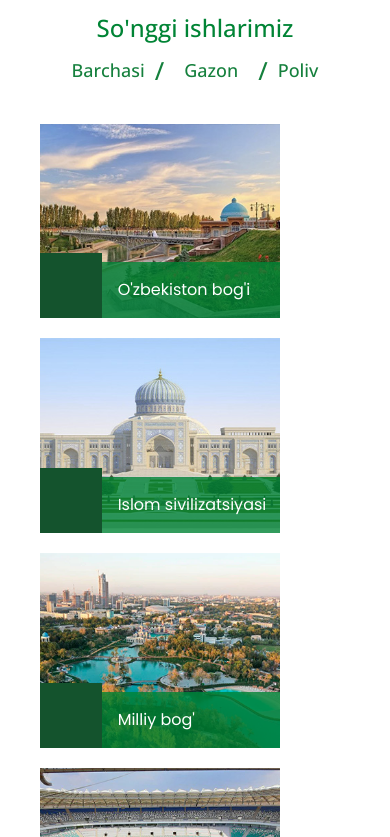
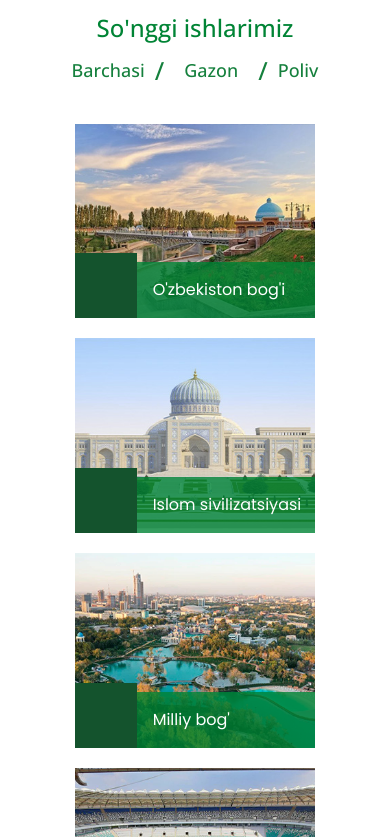
Before and after one commit to VueMid/GazonPoliv, a Vue app: page / in a window 390 px wide. Shown: the part 6287-7124 px from the top of the page. Built offline with nearby package versions, Linux system fonts and the light colour scheme.

Commit message:
new commit

```diff
--- a/src/pages/HomePage/HomeSections/GallerySection.vue
+++ b/src/pages/HomePage/HomeSections/GallerySection.vue
@@ -14,7 +14,7 @@
         </button>
       </div>
 
-      <div class="wrapper flex items-center justify-start flex-wrap gap-5 my-10">
+      <div class="wrapper flex items-center justify-center lg:justify-start flex-wrap gap-5 my-10">
 
         <!-- card -->
         <div
```
